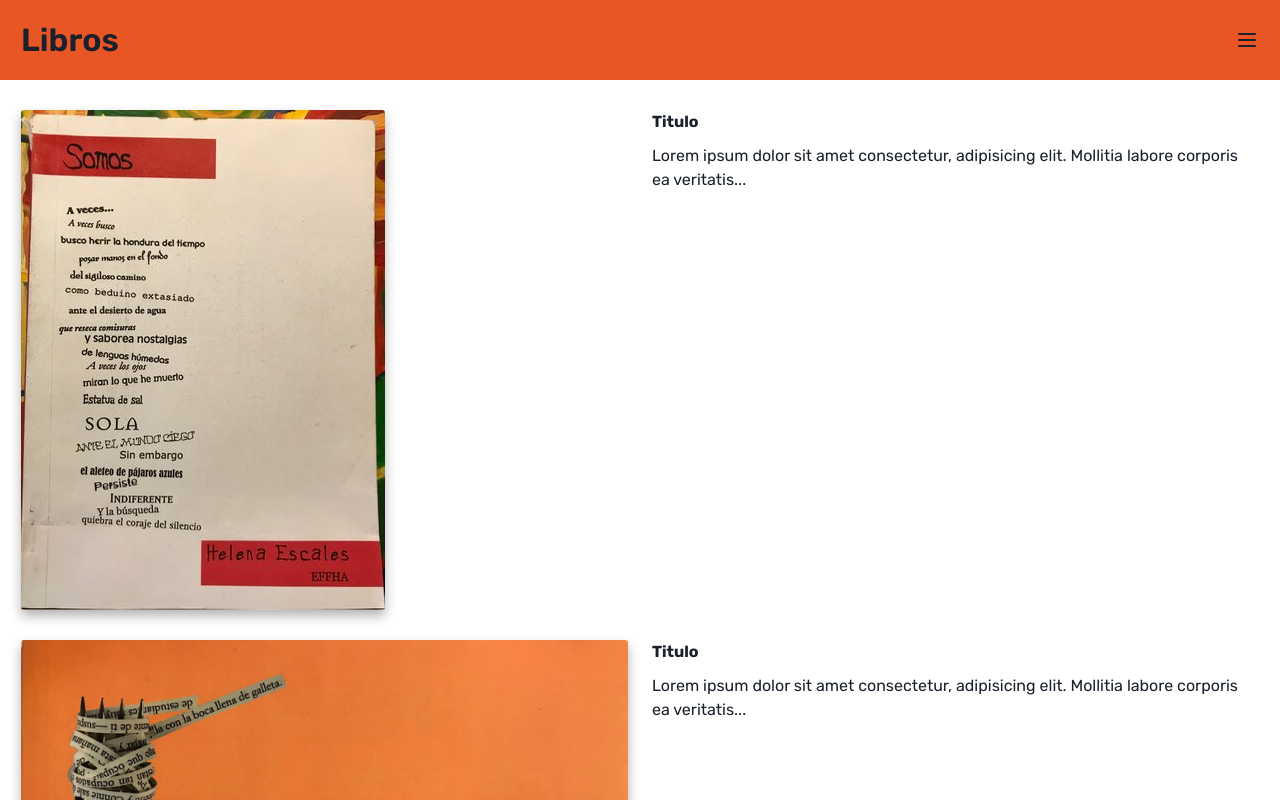
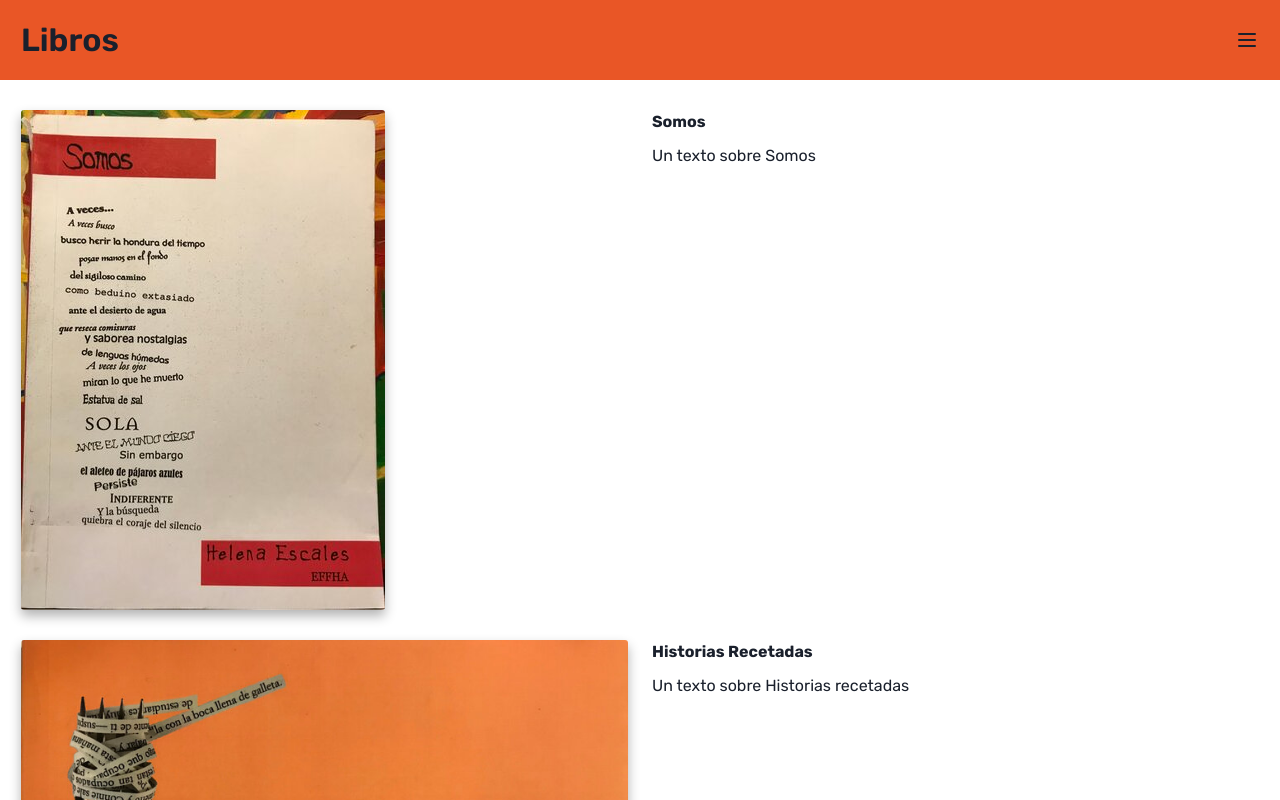
Before and after one commit to CatBoxy/helena-blog, a React (Vite) app: page /libros in a window 1280 px wide. Shown: the top 800 px of the page. Built offline with nearby package versions, Linux system fonts and the light colour scheme.

Commit message:
cards map

```diff
--- a/src/components/Card/Card.tsx
+++ b/src/components/Card/Card.tsx
@@ -1,25 +1,30 @@
 import { Container, CoverWrapper, DetailsWrapper } from './styles';
 import { Link } from 'react-router-dom';
 
-interface CardProps {
-  img: string;
+interface Book {
+  id: string;
+  image: string;
+  text: string;
+  title: string;
 }
 
-const Card: React.FC<CardProps> = ({ img }) => {
+interface CardProps {
+  book: Book;
+}
+
+const Card: React.FC<CardProps> = ({ book }: CardProps) => {
+  const imgUrl = '../../src/assets/img/' + book.image;
   return (
     <>
       <Container>
         <CoverWrapper>
           <Link to={'/book'}>
-            <img src={img} alt="camino" />
+            <img src={imgUrl} alt="" />
           </Link>
         </CoverWrapper>
         <DetailsWrapper>
-          <h2>Titulo</h2>
-          <p>
-            Lorem ipsum dolor sit amet consectetur, adipisicing elit. Mollitia
-            labore corporis ea veritatis...
-          </p>
+          <h2>{book.title}</h2>
+          <p>{book.text}</p>
         </DetailsWrapper>
       </Container>
     </>
--- a/src/components/Cards/Cards.tsx
+++ b/src/components/Cards/Cards.tsx
@@ -1,14 +1,14 @@
 import Card from '../Card/Card';
 import { Container } from './styles';
-import somos from '../../assets/img/Somos.jpg';
-import historiasRecetadas from '../../assets/img/historiasRecetadas.jpg';
+import books from '../../data/books.json';
 
 const Cards = () => {
   return (
     <>
       <Container>
-        <Card img={somos} />
-        <Card img={historiasRecetadas} />
+        {books.map((book) => (
+          <Card book={book} />
+        ))}
       </Container>
     </>
   );
--- /dev/null
+++ b/src/data/books.json
@@ -0,0 +1,14 @@
+[
+  {
+    "id": "1",
+    "title": "Somos",
+    "text": "Un texto sobre Somos",
+    "image": "Somos.jpg"
+  },
+  {
+    "id": "2",
+    "title": "Historias Recetadas",
+    "text": "Un texto sobre Historias recetadas",
+    "image": "historiasRecetadas.jpg"
+  }
+]
```
